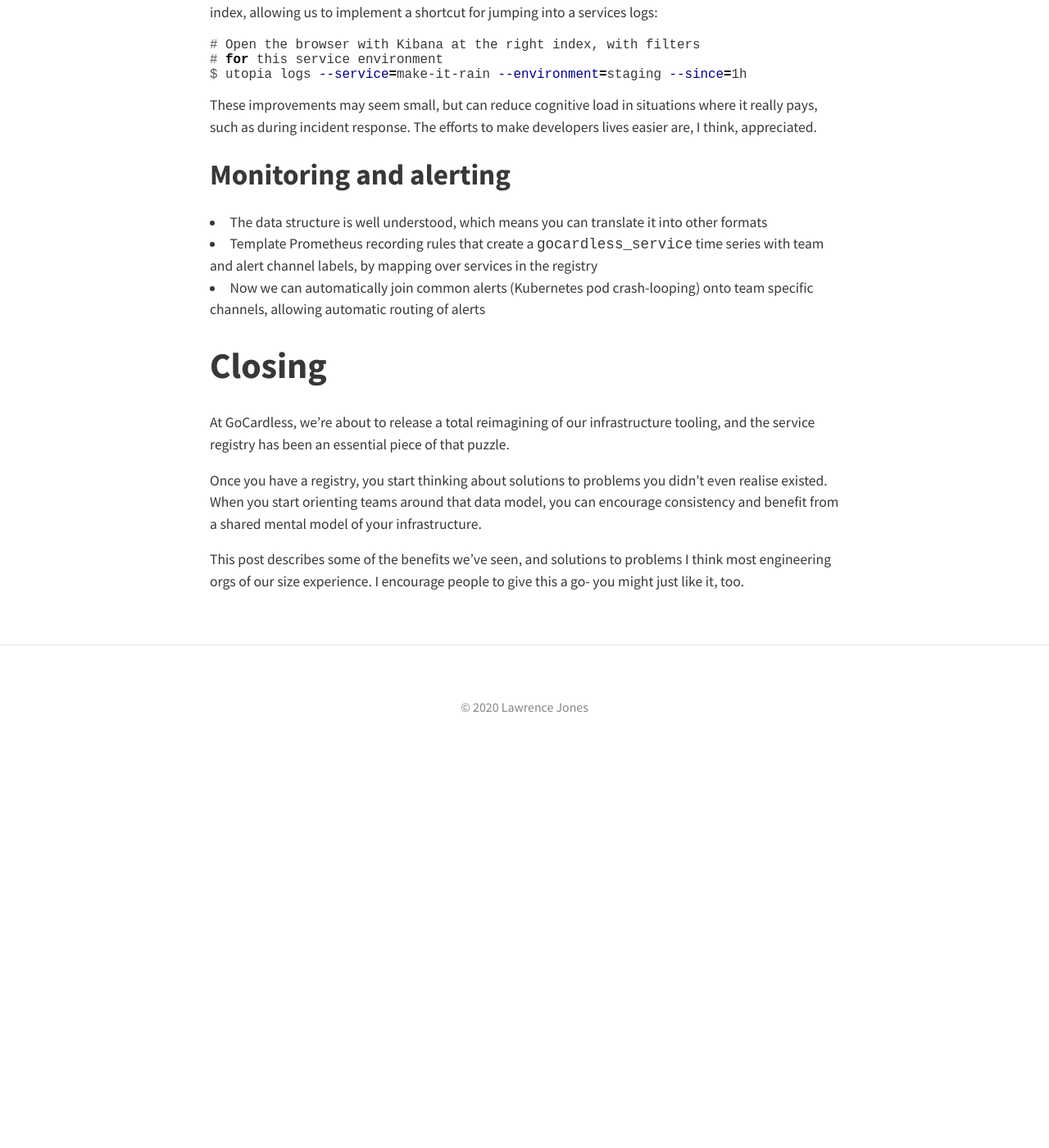
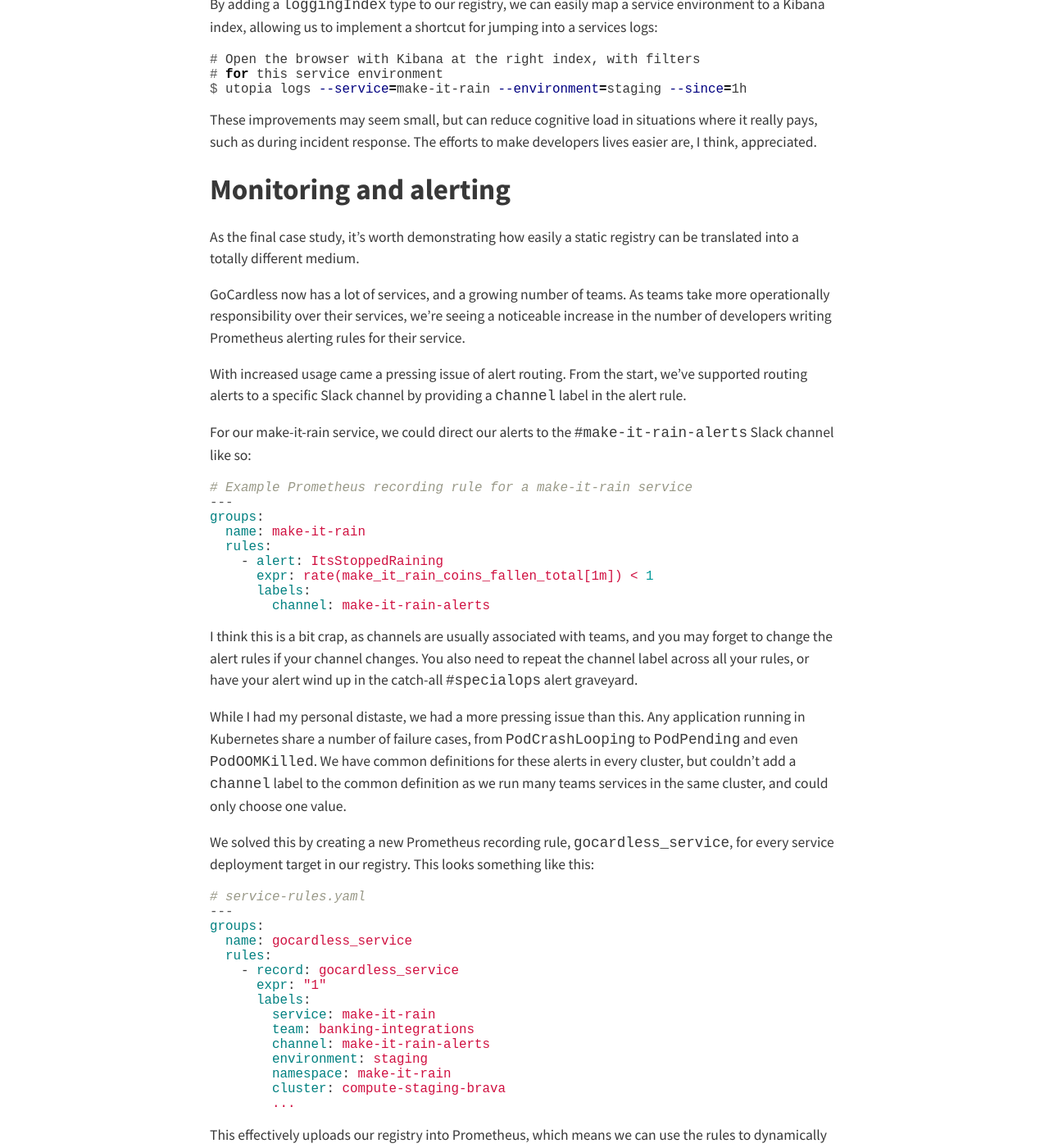
Before and after one commit to samstarling/blog.lawrencejones.dev, a Jekyll site: the page built from _posts/2020-09-25-service-registry.md, in a window 1280 px wide and 1400 px high, scrolled down 9109 px. Shown: the whole window at 82% size. Built offline with Jekyll 4.4.1, drawn with Linux system fonts in a browser that asks for light colours; nearby versions of some CDN libraries; before the commit the page ends 10048 px from its top, so only the background shows below that; some of the changed text lies outside the part shown.

Commit message:
service-registry: 100% draft

````diff
--- a/_posts/2020-09-25-service-registry.md
+++ b/_posts/2020-09-25-service-registry.md
@@ -90,6 +90,7 @@ For the purpose of this post, imagine we have a (fake) service called
 // of which there are two: staging and production.
 service.new('make-it-rain', 'gocardless/make-it-rain') +
 service.mixin.withTeam('banking-integrations') +
+service.mixin.withAlertsChannel('make-it-rain-alerts') +
 service.mixin.withGoogleServices([
   'pubsub.googleapis.com',
 ]) +
@@ -494,13 +495,93 @@ developers lives easier are, I think, appreciated.
 
 ## Monitoring and alerting
 
-- The data structure is well understood, which means you can translate it into
-  other formats
-- Template Prometheus recording rules that create a `gocardless_service` time
-  series with team and alert channel labels, by mapping over services in the
-  registry
-- Now we can automatically join common alerts (Kubernetes pod crash-looping)
-  onto team specific channels, allowing automatic routing of alerts
+As the final case study, it's worth demonstrating how easily a static registry
+can be translated into a totally different medium.
+
+GoCardless now has a lot of services, and a growing number of teams. As teams
+take more operationally responsibility over their services, we're seeing a
+noticeable increase in the number of developers writing Prometheus alerting
+rules for their service.
+
+With increased usage came a pressing issue of alert routing. From the start,
+we've supported routing alerts to a specific Slack channel by providing a
+`channel` label in the alert rule.
+
+For our make-it-rain service, we could direct our alerts to the
+`#make-it-rain-alerts` Slack channel like so:
+
+```yaml
+# Example Prometheus recording rule for a make-it-rain service
+---
+groups:
+  name: make-it-rain
+  rules:
+    - alert: ItsStoppedRaining
+      expr: rate(make_it_rain_coins_fallen_total[1m]) < 1
+      labels:
+        channel: make-it-rain-alerts
+```
+
+I think this is a bit crap, as channels are usually associated with teams, and
+you may forget to change the alert rules if your channel changes. You also need
+to repeat the channel label across all your rules, or have your alert wind up in
+the catch-all `#specialops` alert graveyard.
+
+While I had my personal distaste, we had a more pressing issue than this. Any
+application running in Kubernetes share a number of failure cases, from
+`PodCrashLooping` to `PodPending` and even `PodOOMKilled`. We have common
+definitions for these alerts in every cluster, but couldn't add a `channel`
+label to the common definition as we run many teams services in the same
+cluster, and could only choose one value.
+
+We solved this by creating a new Prometheus recording rule,
+`gocardless_service`, for every service deployment target in our registry. This
+looks something like this:
+
+```yaml
+# service-rules.yaml
+---
+groups:
+  name: gocardless_service
+  rules:
+    - record: gocardless_service
+      expr: "1"
+      labels:
+        service: make-it-rain
+        team: banking-integrations
+        channel: make-it-rain-alerts
+        environment: staging
+        namespace: make-it-rain
+        cluster: compute-staging-brava
+        ...
+```
+
+This effectively uploads our registry into Prometheus, which means we can use
+the rules to dynamically join our alerts onto team routing decisions. Our common
+Prometheus alerts now look like this:
+
+```jsonnet
+// (kube_pod_status_phase{phase="Pending"} == 1)
+// * on(namespace, release) group_left(team, channel) (
+//   gocardless_service{location="local"}
+// )
+{
+  alert: 'KubernetesPodPending',
+  expr: withServiceLabels('kube_pod_status_phase{phase="Pending"} == 1'),
+}
+```
+
+Where the `withServiceLabels` templates the PromQL query in the comment, which
+joins the alert expression onto our registry team and channel mappings, causing
+the alert to be sent directly to the `#make-it-rain-alerts` channel.
+
+We've been happier with this than any of our other alert routing attempts, not
+least because it happens automatically. If you change the alerts channel for a
+service in the registry, Prometheus will immediately adjust and re-route the
+alert elsewhere.
+
+This is just one of the ways we can use this data- we can even alert on any
+resources in our clusters that aren't in the registry, and more besides.
 
 # Closing
 
````
